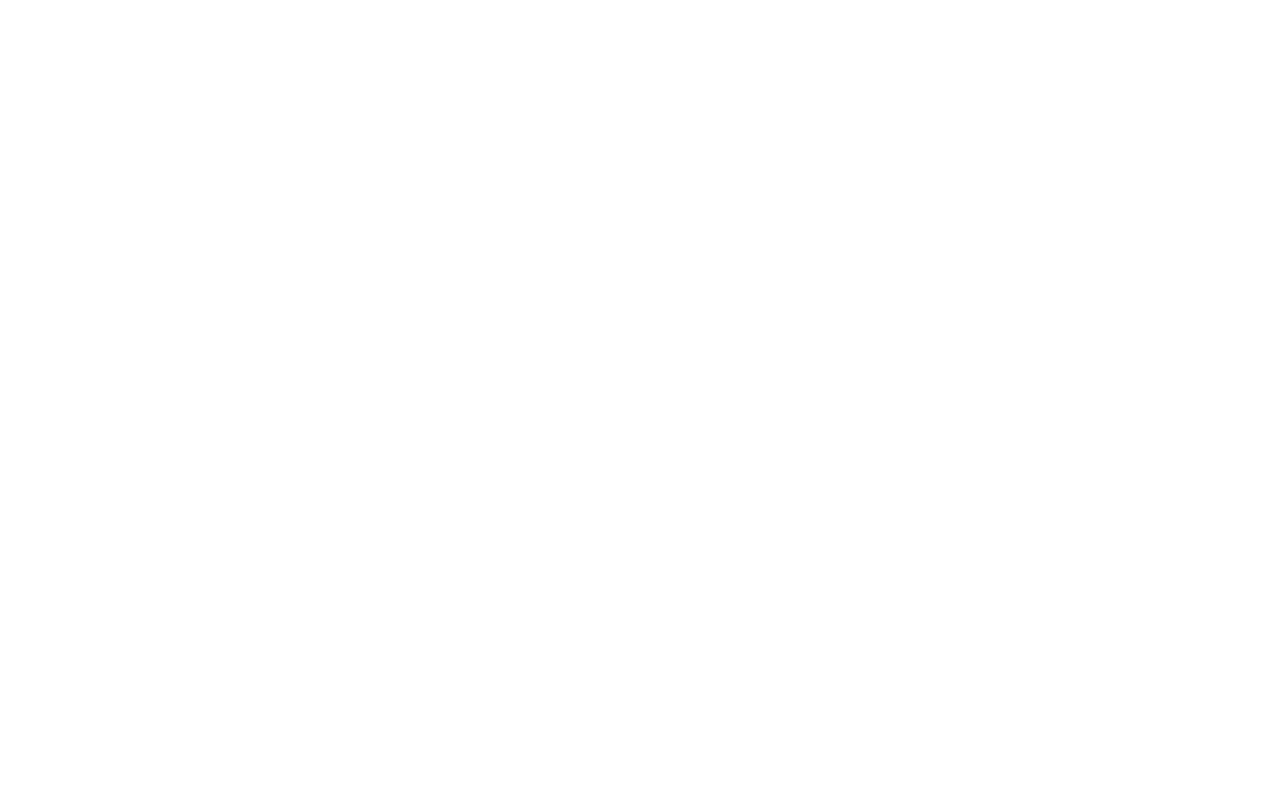
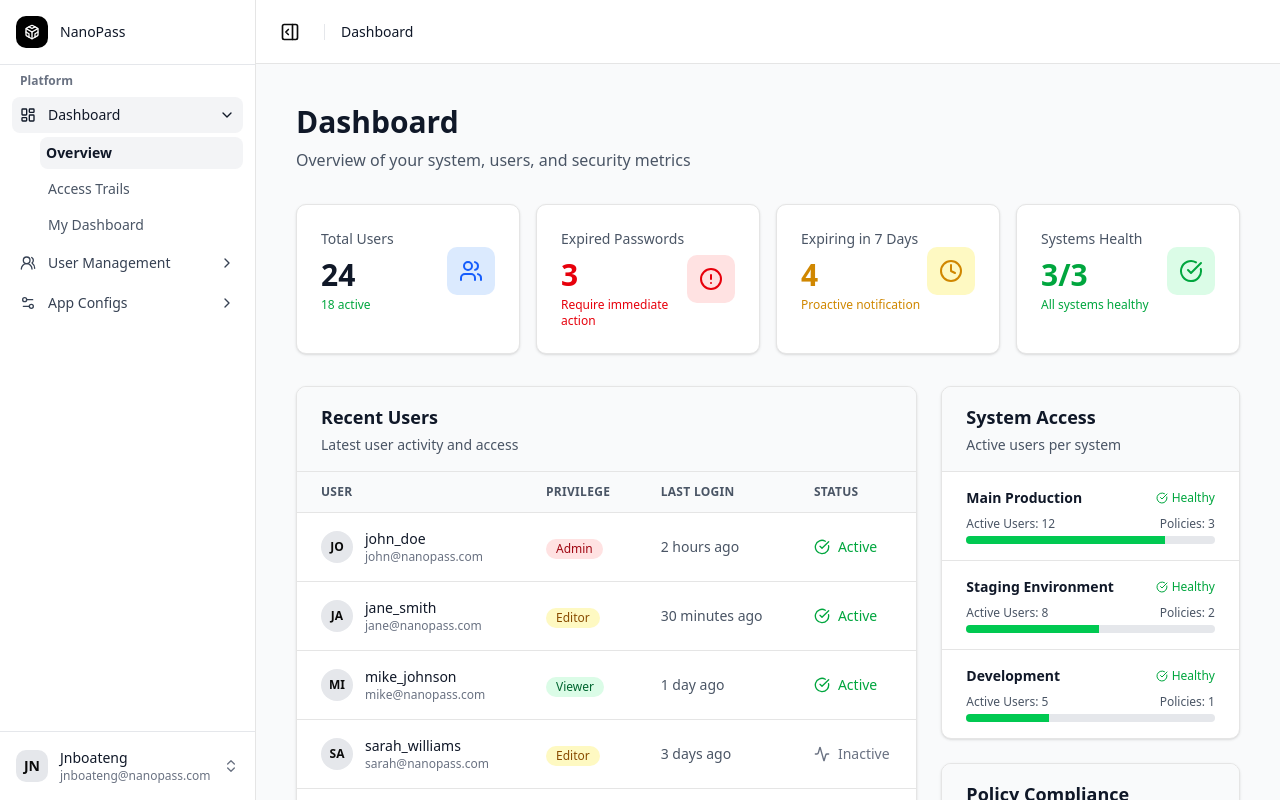
Before and after one commit to josh-boat365/nanopass, a Vue app: page /admin/dashboard in a window 1280 px wide. Before the commit this address had no page. Built offline with nearby package versions, Linux system fonts and the light colour scheme.

Commit message:
refactored routes

```diff
--- a/src/components/AppSideBar.vue
+++ b/src/components/AppSideBar.vue
@@ -35,11 +35,11 @@ const data = {
             items: [
                 {
                     title: 'Overview',
-                    url: '/dashboard',
+                    url: '/admin/dashboard',
                 },
                 {
                     title: 'Access Trails',
-                    url: '/dashboard/auth-trails',
+                    url: '/admin/dashboard/auth-trails',
                 },
                 {
                     title: 'My Dashboard',
@@ -54,7 +54,7 @@ const data = {
             items: [
                 {
                     title: 'Users',
-                    url: '/dashboard/create-user',
+                    url: '/admin/dashboard/create-user',
                 }
             ],
         },
@@ -65,19 +65,19 @@ const data = {
             items: [
                 {
                     title: 'Create System User Privileges',
-                    url: '/dashboard/create-privileges',
+                    url: '/admin/dashboard/create-privileges',
                 },
                 {
                     title: 'Create System Passwords Category',
-                    url: '/dashboard/create-system-passwords-category',
+                    url: '/admin/dashboard/create-system-passwords-category',
                 },
                 {
                     title: 'Create System Passwords Policy Category',
-                    url: '/dashboard/create-system-passwords-policy-category',
+                    url: '/admin/dashboard/create-system-passwords-policy-category',
                 },
                 {
                     title: 'Create System Passwords',
-                    url: '/dashboard/create-system-passwords',
+                    url: '/admin/dashboard/create-system-passwords',
                 },
             ],
         },
```
Also changed, not shown: src/router/routes.js (+12 -7 lines).
